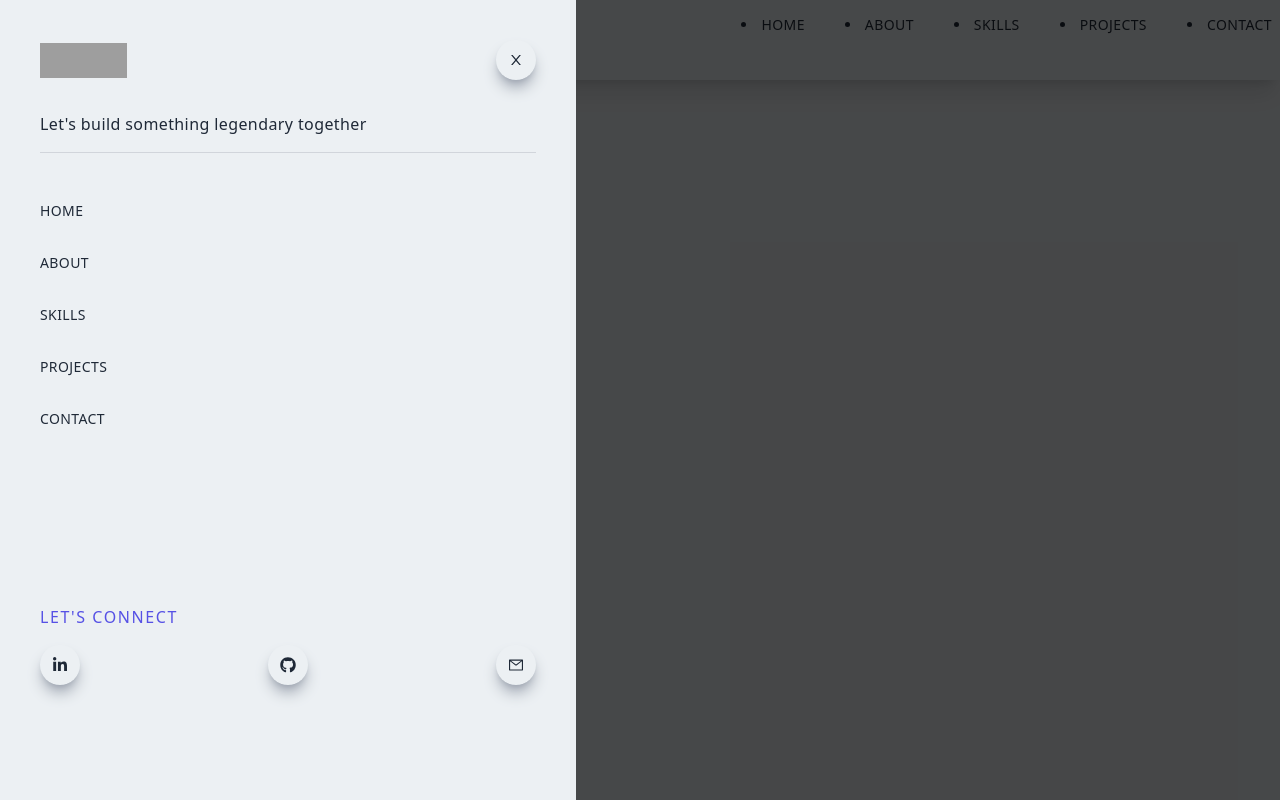
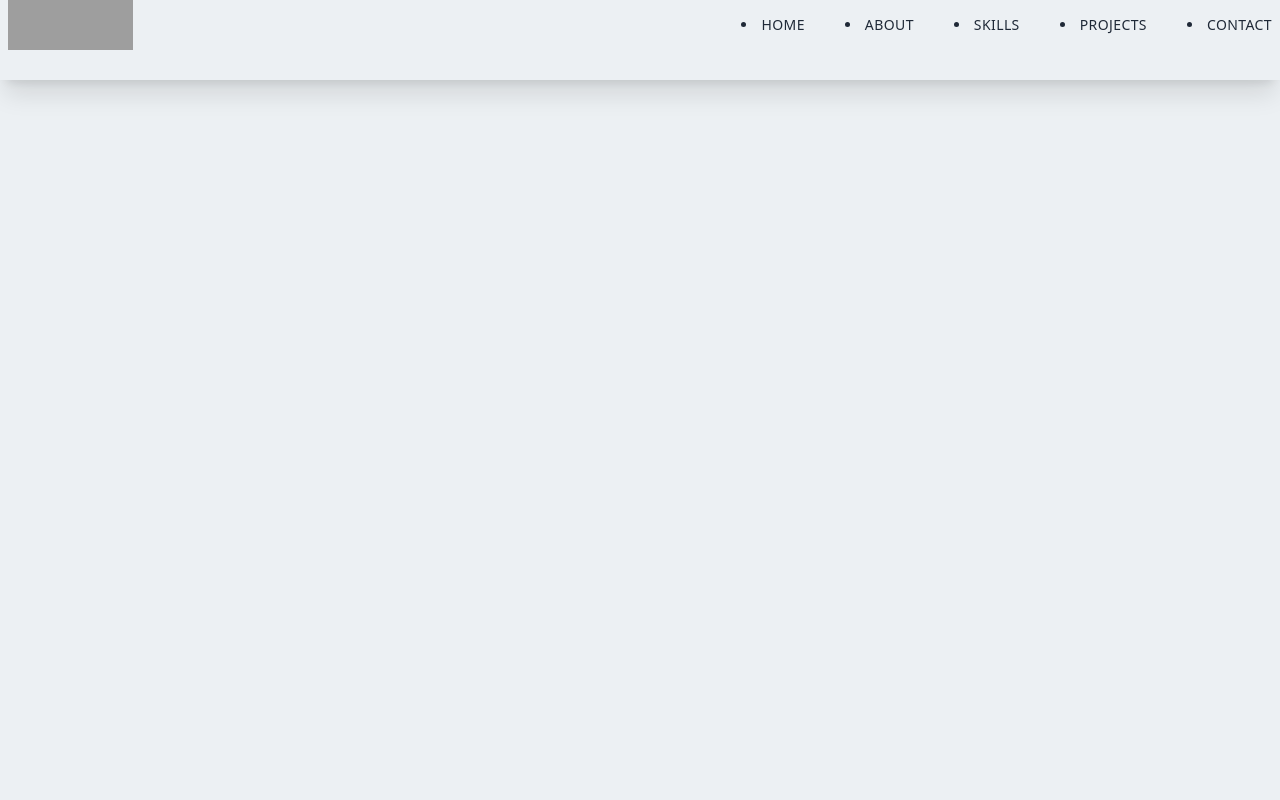
Before and after one commit to danielknight261/portfolio-daniel-knight, a Next.js app in the folder portfolio/: page / in a window 1280 px wide. Built offline with nearby package versions, Linux system fonts and the light colour scheme; grey boxes are pictures that could not be loaded.

Commit message:
NavBar Comonent complete

```diff
--- a/portfolio/components/NavBar.js
+++ b/portfolio/components/NavBar.js
@@ -7,7 +7,9 @@
 const NavBar = () => {
   const [nav, setNav] = useState(false)
 
-  const handleNav = () => {}
+  const handleNav = () => {
+    setNav(!nav)
+  }
 
   return (
     <div className="fixed w-full h-20 shadow-xl z-[100]">
@@ -40,14 +42,17 @@
               </li>
             </Link>
           </ui>
-          <div className="md:hidden">
+          <div onClick={handleNav} className="md:hidden">
             <AiOutlineMenu size={25} />
           </div>
         </div>
       </div>
-
-      <div className="fixed left-0 top-0 w-full h-screen bg-black/70">
-        <div className="fixed left-0 top-0 w-[75%] sm:w-[60%] md:w-[45%] h-screen bg-[#ecf0f3] p-10 ease-in duration-500">
+    {/*turinary operator  */}
+       <div
+       className={nav ? "md:hidden backdrop:fixed left-0 top-0 w-full h-screen bg-black/70" : ""}
+       >
+        <div className={nav ? " fixed left-0 top-0 w-[75%] sm:w-[60%] md:w-[45%] h-screen bg-[#ecf0f3] p-10 ease-in duration-500"
+                            : "fixed left-[-100%] top-0 p-10 ease-in duration-500"}>
           <div>
             <div className="flex w-full items-center justify-between">
               <Image
@@ -56,7 +61,7 @@
                 height="35"
                 alt="/"
               />
-              <div className="rounded-full shadow-lg shadow-gray-400 p-3 cursor-pointer">
+              <div onClick={handleNav} className="rounded-full shadow-lg shadow-gray-400 p-3 cursor-pointer">
                 <AiOutlineClose />
               </div>
             </div>
```
